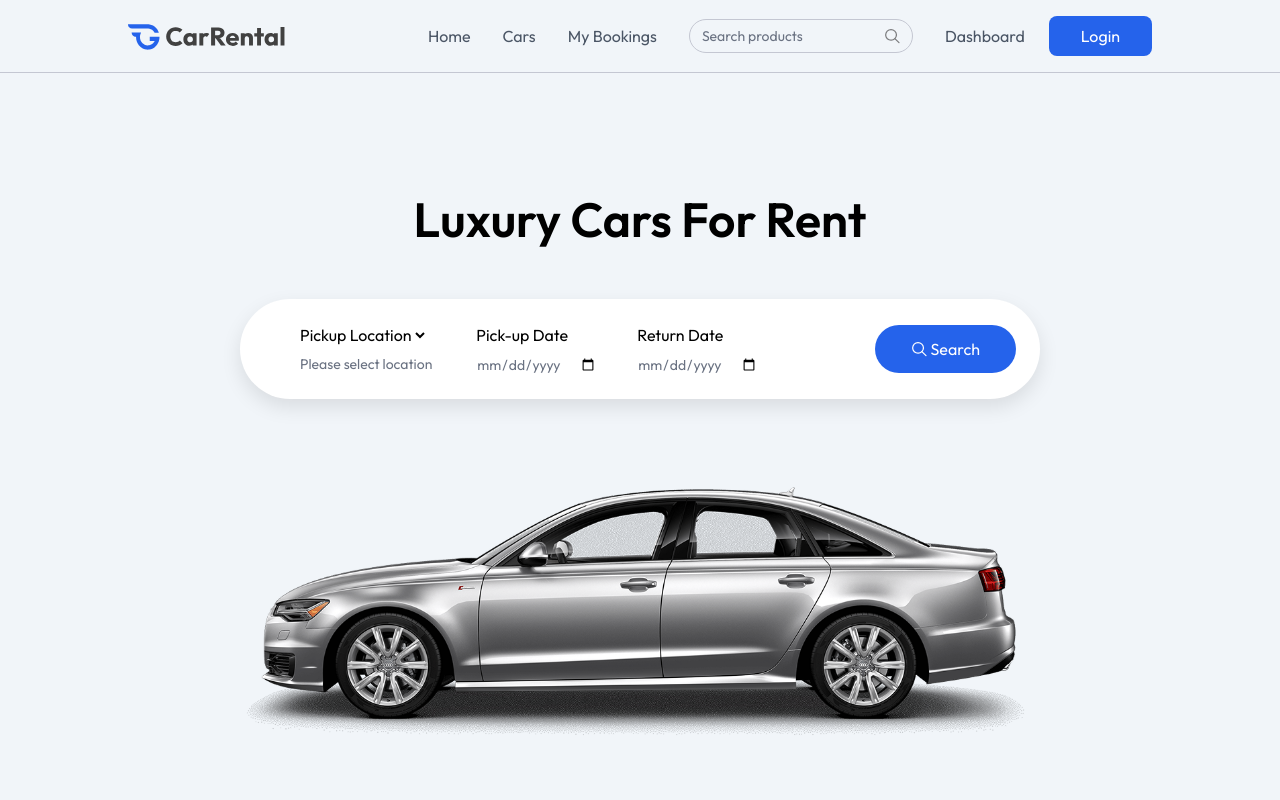
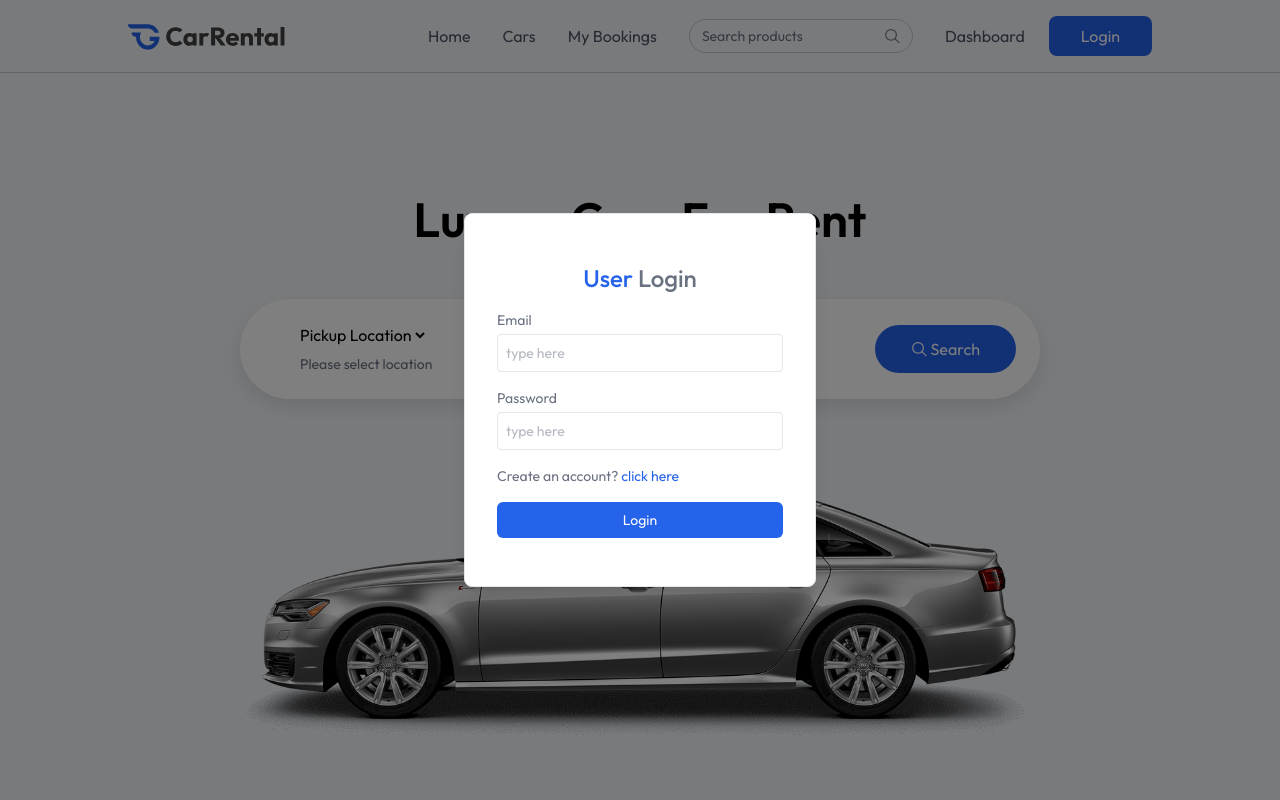
Before and after one commit to kaveesha-dilshan/carRental-Platform, a React (Vite) app in the folder client/: page / in a window 1280 px wide. Both pictures are taken after a click on the button "Login". Shown: the top 800 px of the page. Built offline with nearby package versions, Linux system fonts and the light colour scheme.

Commit message:
create login part

```diff
--- a/client/src/App.jsx
+++ b/client/src/App.jsx
@@ -11,6 +11,7 @@
 import AddCar from './pages/owner/AddCar'
 import ManageCars from './pages/owner/ManageCars'
 import ManageBookings from './pages/owner/ManageBookings'
+import Login from './components/Login'
 
 const App = () => {
 
@@ -19,6 +20,8 @@
 
   return (
     <>
+      {showLogin && <Login setShowLogin={setShowLogin}/>}
+
       {!isOwnerPath && <Navbar setShowLogin={setShowLogin}/>}
 
     <Routes>
--- a/client/src/components/Login.jsx
+++ b/client/src/components/Login.jsx
@@ -1,11 +1,51 @@
 import React from 'react'
 
-const Login = () => {
-  return (
-    <div>
+const Login = ({ setShowLogin }) => {
 
-    </div>
-  )
+    const [state, setState] = React.useState("login");
+    const [name, setName] = React.useState("");
+    const [email, setEmail] = React.useState("");
+    const [password, setPassword] = React.useState("");
+    const onSubmitHandler = async (event)=> {
+        event.preventDefault();
+    }
+
+    return (
+        <div onClick={() => setShowLogin(false)} className='fixed top-0 bottom-0 left-0 right-0 z-100 flex items-center text-sm text-gray-600 bg-black/50'>
+
+            <form onSubmit={onSubmitHandler} onClick={(e)=>e.stopPropagation()} className="flex flex-col gap-4 m-auto items-start p-8 py-12 w-80 sm:w-[352px] text-gray-500 rounded-lg shadow-xl border border-gray-200 bg-white">
+                <p className="text-2xl font-medium m-auto">
+                    <span className="text-primary">User</span> {state === "login" ? "Login" : "Sign Up"}
+                </p>
+                {state === "register" && (
+                    <div className="w-full">
+                        <p>Name</p>
+                        <input onChange={(e) => setName(e.target.value)} value={name} placeholder="type here" className="border border-gray-200 rounded w-full p-2 mt-1 outline-primary" type="text" required />
+                    </div>
+                )}
+                <div className="w-full ">
+                    <p>Email</p>
+                    <input onChange={(e) => setEmail(e.target.value)} value={email} placeholder="type here" className="border border-gray-200 rounded w-full p-2 mt-1 outline-primary" type="email" required />
+                </div>
+                <div className="w-full ">
+                    <p>Password</p>
+                    <input onChange={(e) => setPassword(e.target.value)} value={password} placeholder="type here" className="border border-gray-200 rounded w-full p-2 mt-1 outline-primary" type="password" required />
+                </div>
+                {state === "register" ? (
+                    <p>
+                        Already have account? <span onClick={() => setState("login")} className="text-primary cursor-pointer">click here</span>
+                    </p>
+                ) : (
+                    <p>
+                        Create an account? <span onClick={() => setState("register")} className="text-primary cursor-pointer">click here</span>
+                    </p>
+                )}
+                <button className="bg-primary hover:bg-blue-800 transition-all text-white w-full py-2 rounded-md cursor-pointer">
+                    {state === "register" ? "Create Account" : "Login"}
+                </button>
+            </form>
+        </div>
+    )
 }
 
 export default Login
```
